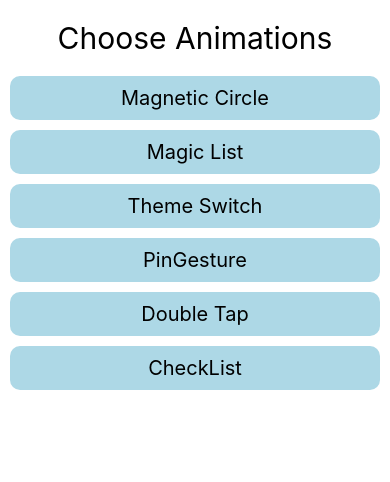
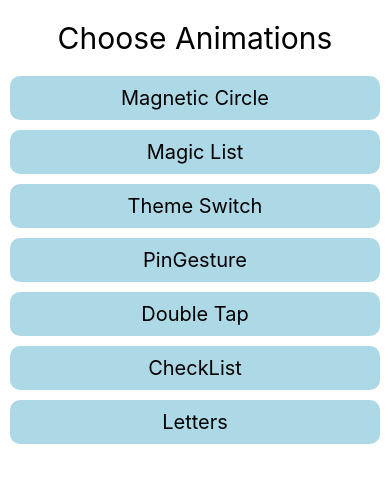
Before and after one commit to Aarjav638/AnimationTutorial, a React Native app: screen / in a window 390 px wide. Shown: the top 482 px of the page. Built offline with nearby package versions, Linux system fonts and the light colour scheme.

Commit message:
addded letters compoent

```diff
--- a/App.tsx
+++ b/App.tsx
@@ -2,11 +2,12 @@ import React from 'react';
 import MagneticCircle from './animations/MagneticCircle';
 import { GestureHandlerRootView } from 'react-native-gesture-handler';
 import MagicList from './animations/MagicList/MagicList';
-import { Button, Dimensions, FlatList, Image, Text, TouchableOpacity, View } from 'react-native';
+import { Dimensions, FlatList, Image, Text, TouchableOpacity, View } from 'react-native';
 import ThemeSwitch from './animations/ThemeSwitch';
 import PinGesture from './animations/PinGesture';
 import DoubleTap from './animations/DoubleTap';
 import Checklist from './animations/CheckList/Checklist';
+import Letters from './animations/Letters';
 
 const animationData = [
   {
@@ -33,6 +34,10 @@ const animationData = [
     name:'CheckList',
     component:<Checklist/>
   },
+  {
+    name:'Letters',
+    component:<Letters/>
+  }
 
 ];
 
```
